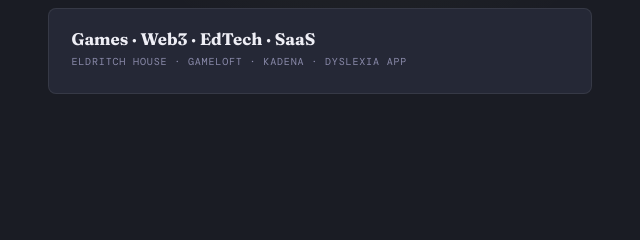
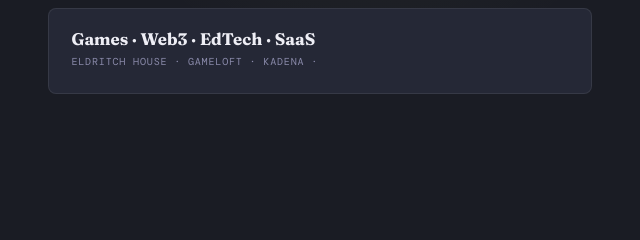
Before and after one commit to austinbaldi/austinbaldi.github.io, a plain HTML site: page index.html in a window 1280 px wide. Shown: the part 519-759 px from the top of the page, 624-1264 px from the left. Drawn offline with nearby package versions, Linux system fonts and the light colour scheme; a web font is replaced by a local one.

Commit message:
Update index.html

```diff
--- a/index.html
+++ b/index.html
@@ -268,7 +268,7 @@
   <div class="hstat"><div class="hstat-n">1,100+</div><div class="hstat-l">Frames Reviewed &middot; Localization Audit</div></div>
   <div class="hstat"><div class="hstat-n">100+</div><div class="hstat-l">Survey Respondents (Kadena)</div></div>
   <div class="hstat"><div class="hstat-n">18K+</div><div class="hstat-l">LinkedIn Impressions &middot; Pause Menu Finding</div></div>
-  <div class="hstat wide"><div class="hstat-n">Games &middot; Web3 &middot; EdTech &middot; SaaS</div><div class="hstat-l">Eldritch House &middot; Gameloft &middot; Kadena &middot; Dyslexia App</div></div>
+  <div class="hstat wide"><div class="hstat-n">Games &middot; Web3 &middot; EdTech &middot; SaaS</div><div class="hstat-l">Eldritch House &middot; Gameloft &middot; Kadena &middot</div></div>
   </div>
   </div>
 </section>
```
